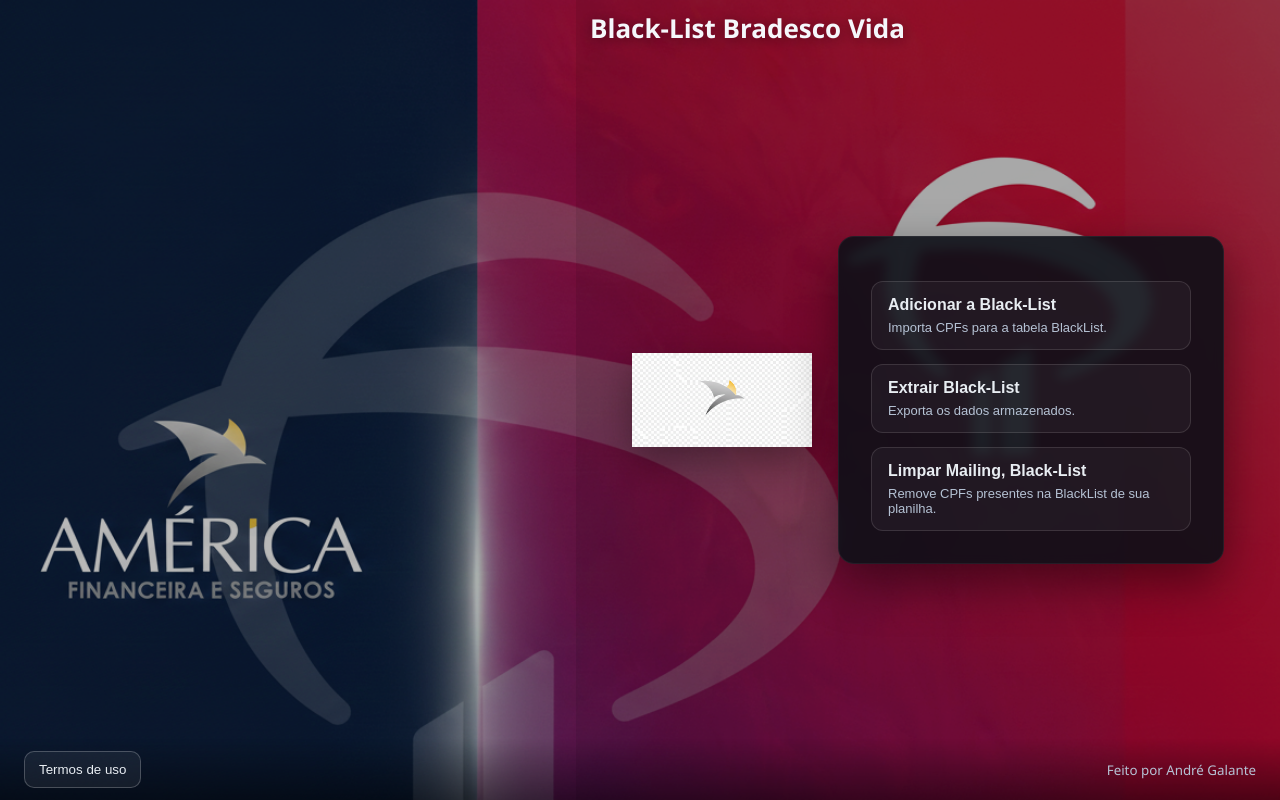
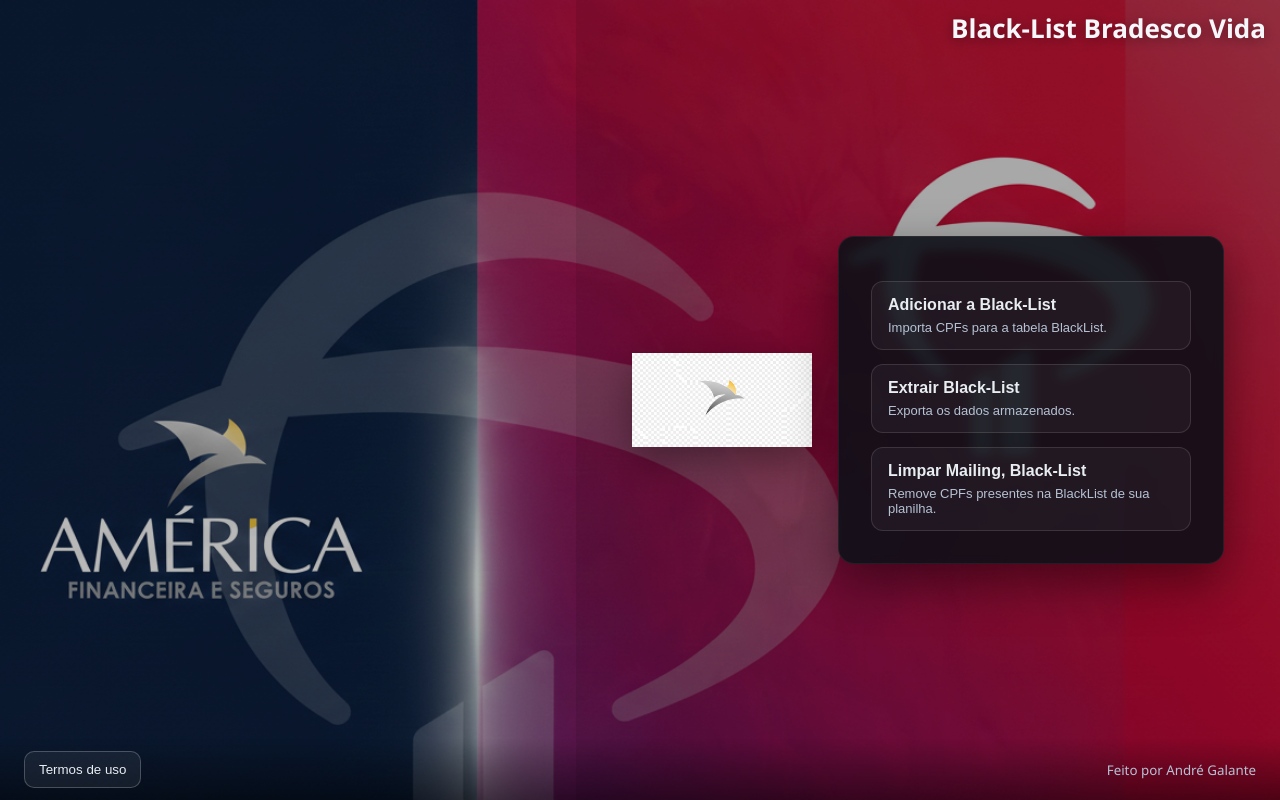
Before and after one commit to denasshippuden/bradesco_black, a plain HTML site: page index.html in a window 1280 px wide. Both pictures are taken after typing "Sample", "Sample123" into the empty fields and a click on the button "Entrar". Drawn offline with Linux system fonts and the light colour scheme.

Commit message:
Move dashboard title to top-right edge

```diff
--- a/index.html
+++ b/index.html
@@ -86,7 +86,7 @@
     .dashboard-title {
       position: absolute;
       top: 10px;
-      left: 14px;
+      right: 14px;
       font-size: 26px;
       font-weight: 800;
       color: #f5f7fb;
@@ -95,6 +95,7 @@
       transform: translateY(-6px);
       transition: opacity 200ms ease, transform 200ms ease;
       z-index: 3;
+      text-align: right;
     }
     body.dashboard .dashboard-title {
       opacity: 1;
```
